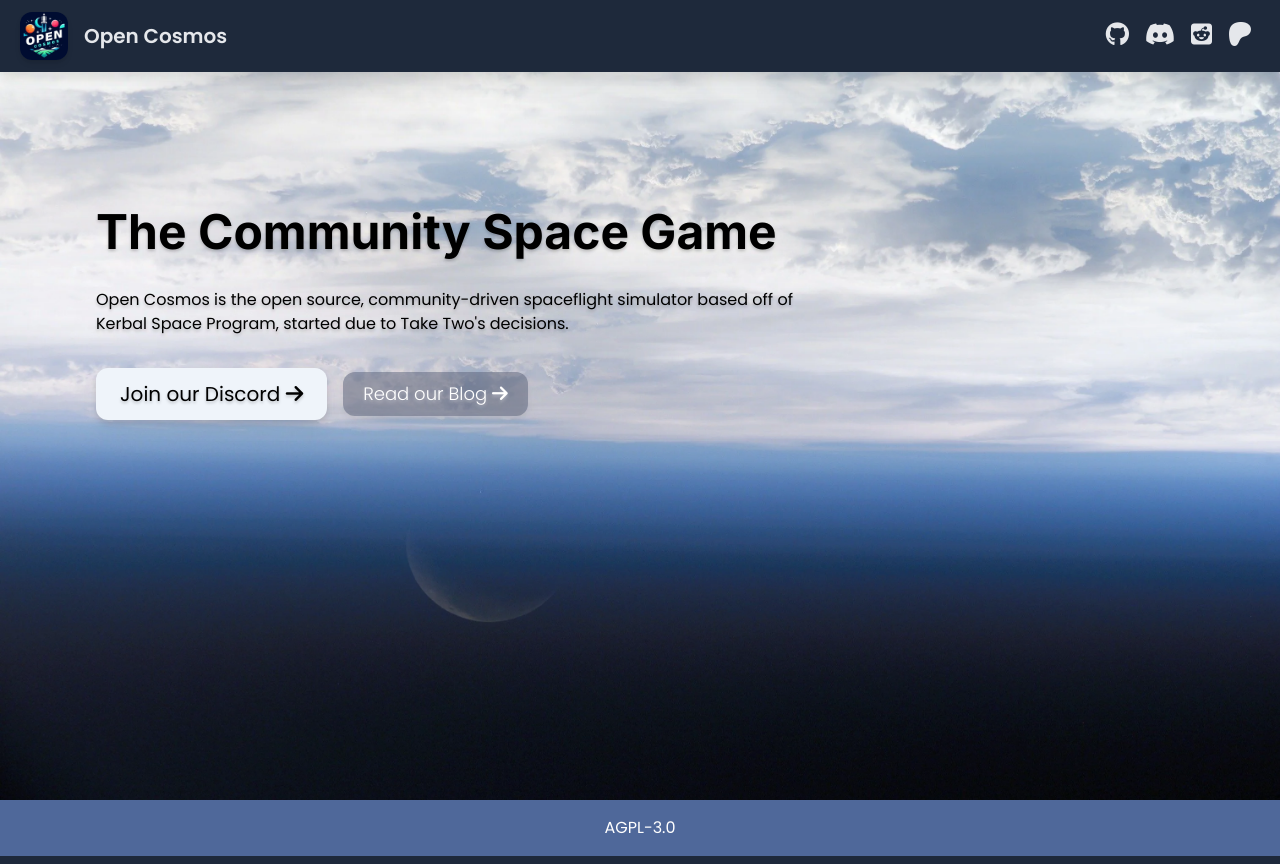
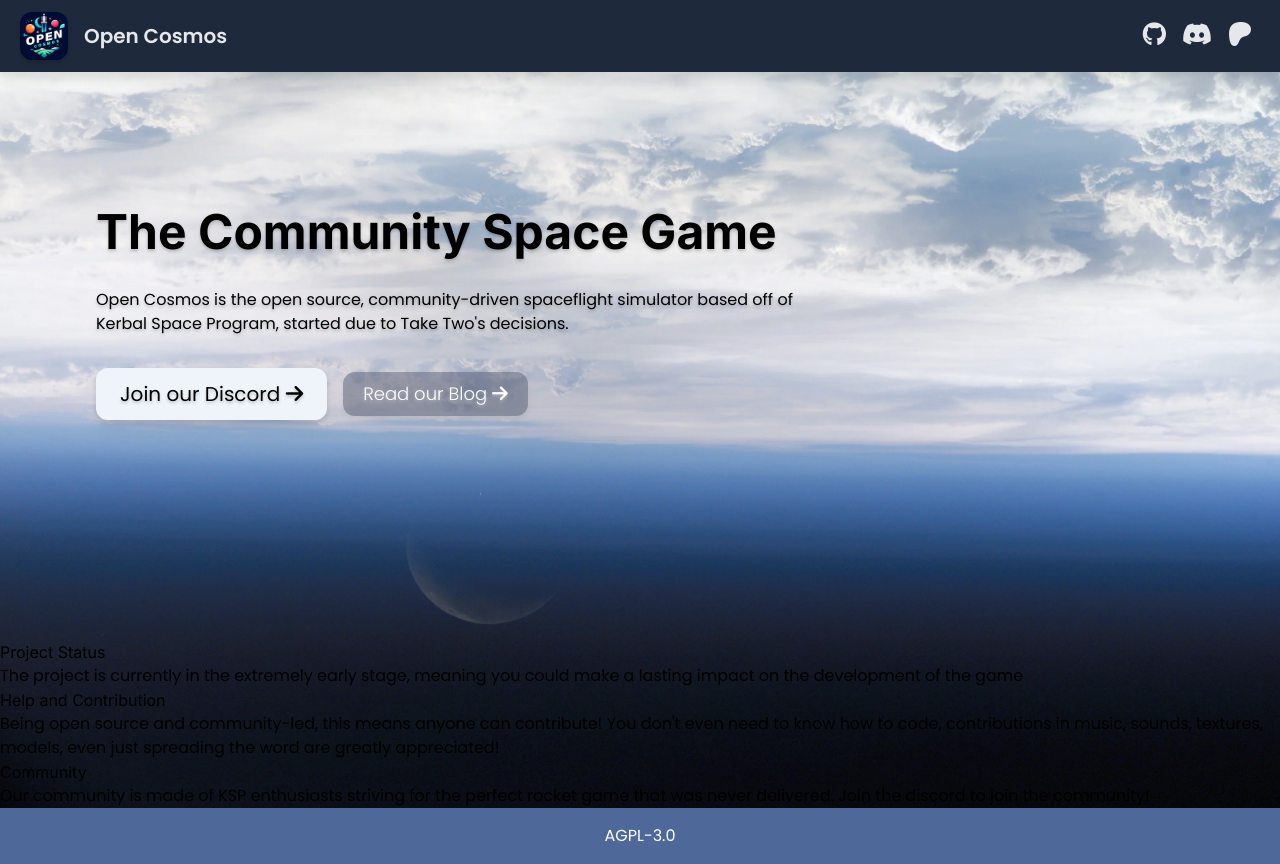
Before and after one commit to Leo-MathGuy/OC-Web, a Flask app: page / in a window 1280 px wide. Run offline with Flask 3, Linux system fonts and the light colour scheme; style sheets or scripts are compiled from the project's sources; some libraries are stand-ins or nearby versions.

Commit message:
Prepare infoboxes, WIP

```diff
--- a/webapp/static/css/tw.css
+++ b/webapp/static/css/tw.css
@@ -579,13 +575,13 @@
   display: flex;
 }
 
+.h-\[80vh\] {
+  height: 80vh;
+}
+
 .h-fit {
   height: -moz-fit-content;
   height: fit-content;
-}
-
-.h-screen {
-  height: 100vh;
 }
 
 .w-12 {
@@ -854,12 +781,9 @@
   filter: var(--tw-blur) var(--tw-brightness) var(--tw-contrast) var(--tw-grayscale) var(--tw-hue-rotate) var(--tw-invert) var(--tw-saturate) var(--tw-sepia) var(--tw-drop-shadow);
 }
 
-.drop-shadow-none {
-  --tw-drop-shadow: drop-shadow(0 0 #0000);
-  filter: var(--tw-blur) var(--tw-brightness) var(--tw-contrast) var(--tw-grayscale) var(--tw-hue-rotate) var(--tw-invert) var(--tw-saturate) var(--tw-sepia) var(--tw-drop-shadow);
-}
+/* Landing Page */
 
-.cta-buttons a {
+.land_cta-buttons a {
   display: inline-block;
   height: -moz-fit-content;
   height: fit-content;
@@ -868,13 +792,12 @@
   filter: var(--tw-blur) var(--tw-brightness) var(--tw-contrast) var(--tw-grayscale) var(--tw-hue-rotate) var(--tw-invert) var(--tw-saturate) var(--tw-sepia) var(--tw-drop-shadow);
 }
 
+.land_infoboxes {
+}
+
 @media (min-width: 768px) {
   .md\:hidden {
     display: none;
-  }
-
-  .md\:max-w-\[800px\] {
-    max-width: 800px;
   }
 
   .md\:flex-row {
--- a/webapp/templates/components/navbar.html
+++ b/webapp/templates/components/navbar.html
@@ -5,10 +5,12 @@
     </a>
 
     <div id="icons" class="gap-x-2 justify-items-center flex items-center content-center font-medium">
-        <a href="#"><i class="fa-brands fa-github"></i><span id="popout">Github Org</span></a>
+        <a href="https://github.com/open-kosmos"><i class="fa-brands fa-github"></i><span id="popout">Github
+                Org</span></a>
         <a href="https://discord.gg/BrHPTPFpKS"><i class="fa-brands fa-discord"></i><span id="popout">Discord
                 Inv</span></a>
-        <a href="#"><i class="fa-brands fa-square-reddit"></i><span id="popout">Subreddit</span></a>
-        <a href="#"><i class="fa-brands fa-patreon"></i><span id="popout">Support Us</span></a>
+        <!--<a href="#"><i class="fa-brands fa-square-reddit"></i><span id="popout">Subreddit</span></a> - Soon-->
+        <a href="https://www.patreon.com/openkosmos"><i class="fa-brands fa-patreon"></i><span id="popout">Support
+                Us</span></a>
     </div>
 </nav>
--- a/webapp/templates/pages/index.html
+++ b/webapp/templates/pages/index.html
@@ -8,7 +8,7 @@
 
 {% block content %}
 <div class="!bg-cover spaceOverlay">
-    <div class="h-screen"> <!-- Temporary -->
+    <div class="h-[80vh]">
         <header class="lg:pt-52 pt-32 lg:m-0 mx-auto lg:pl-24 max-w-[80%] lg:max-w-[800px] hero">
             <h1 class="drop-shadow-textDark md:text-4xl lg:text-5xl m-0 text-3xl font-bold">
                 The Community <br class="md:hidden">Space Game
@@ -20,7 +20,7 @@
                 Kerbal Space Program,
                 started due to Take Two's decisions.
             </p>
-            <div class="gap-x-4 cta-buttons md:flex-row items-star md:items-center gap-y-4 flex flex-col mt-8">
+            <div class="gap-x-4 land_cta-buttons md:flex-row items-star md:items-center gap-y-4 flex flex-col mt-8">
                 <div class="cta-button">
                     <a href="{{ discordLink }}" target="_blank" class="bg-theme-blue-800 px-6 py-3">
                         <span class="drop-shadow-textDark text-xl">
@@ -38,6 +38,24 @@
             </div>
         </header>
     </div>
+    <article class="land_infoboxes">
+        <section>
+            <h2>Project Status</h2>
+            <p>The project is currently in the extremely early stage, meaning you could make a lasting impact on the
+                development of the game</p>
+        </section>
+        <section>
+            <h2>Help and Contribution</h2>
+            <p>Being open source and community-led, this means anyone can contribute!
+                You don't even need to know how to code, contributions in music, sounds, textures, models, even just
+                spreading the word are greatly appreciated!</p>
+        </section>
+        <section>
+            <h2>Community</h2>
+            <p>Our community is made of KSP enthusiasts striving for the perfect rocket game that was never delivered.
+                Join the discord to join the community!</p>
+        </section>
+    </article>
 </div>
 <footer class="bg-theme-blue-400 flex items-center justify-around py-4 text-white shadow-xl">
     <p>AGPL-3.0</p>
```
Also changed, not shown: other parts of webapp/static/css/tw.css (+8 -119 lines), webapp/css/tw.css (+7 -2 lines), 1 other file.
